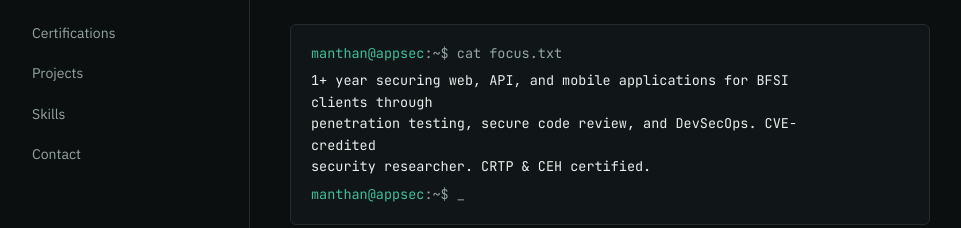
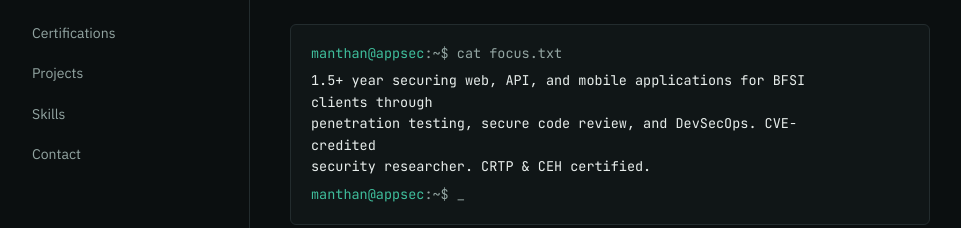
Before and after one commit to Manthan2805/Manthan2805.github.io, a plain HTML site: page index.html in a window 1280 px wide. Shown: the part 206-434 px from the top of the page, without its empty margins (50-1011 px from the left). Drawn offline with Linux system fonts and the light colour scheme.

Commit message:
Update index.html

```diff
--- a/index.html
+++ b/index.html
@@ -312,7 +312,7 @@
 
       <div class="termbox">
         <p class="l"><span class="sym">manthan@appsec</span>:~$ cat focus.txt</p>
-        <p class="l out">1+ year securing web, API, and mobile applications for BFSI clients through
+        <p class="l out">1.5+ year securing web, API, and mobile applications for BFSI clients through
 penetration testing, secure code review, and DevSecOps. CVE-credited
 security researcher. CRTP &amp; CEH certified.</p>
         <p class="l"><span class="sym">manthan@appsec</span>:~$ _</p>
```
